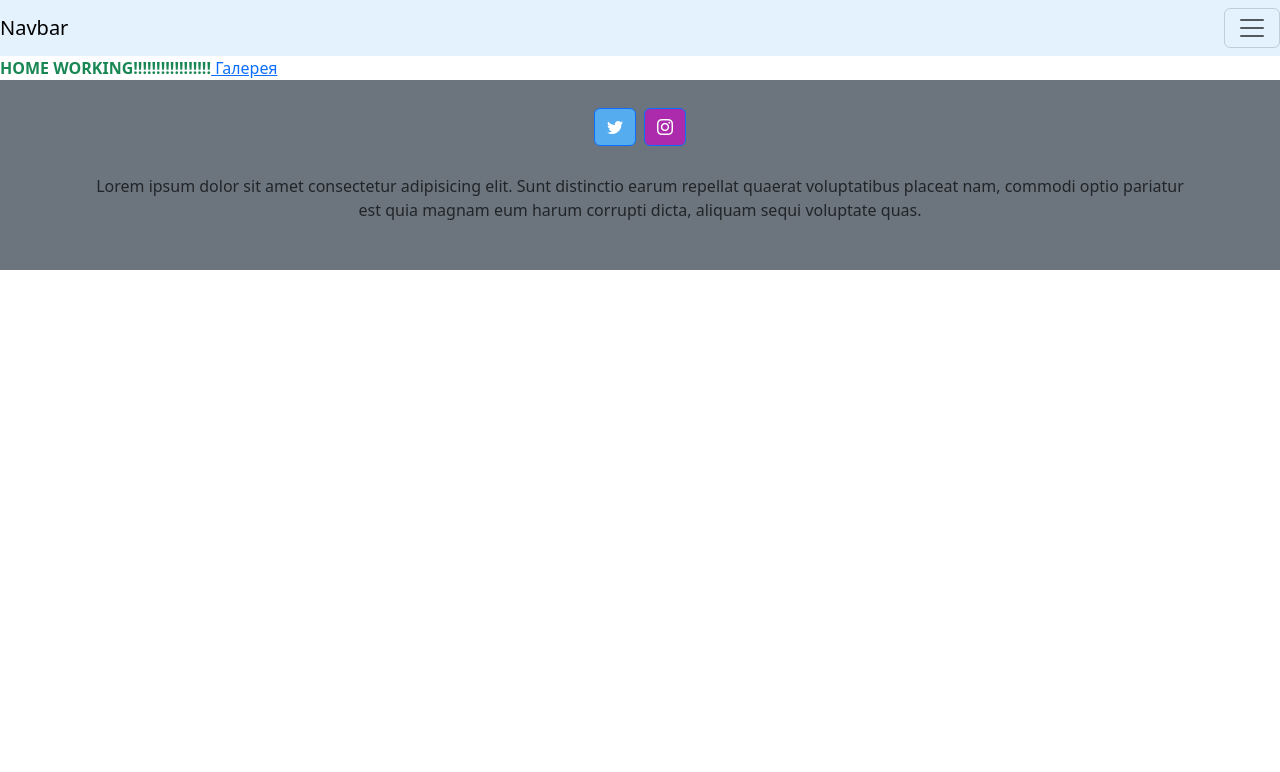
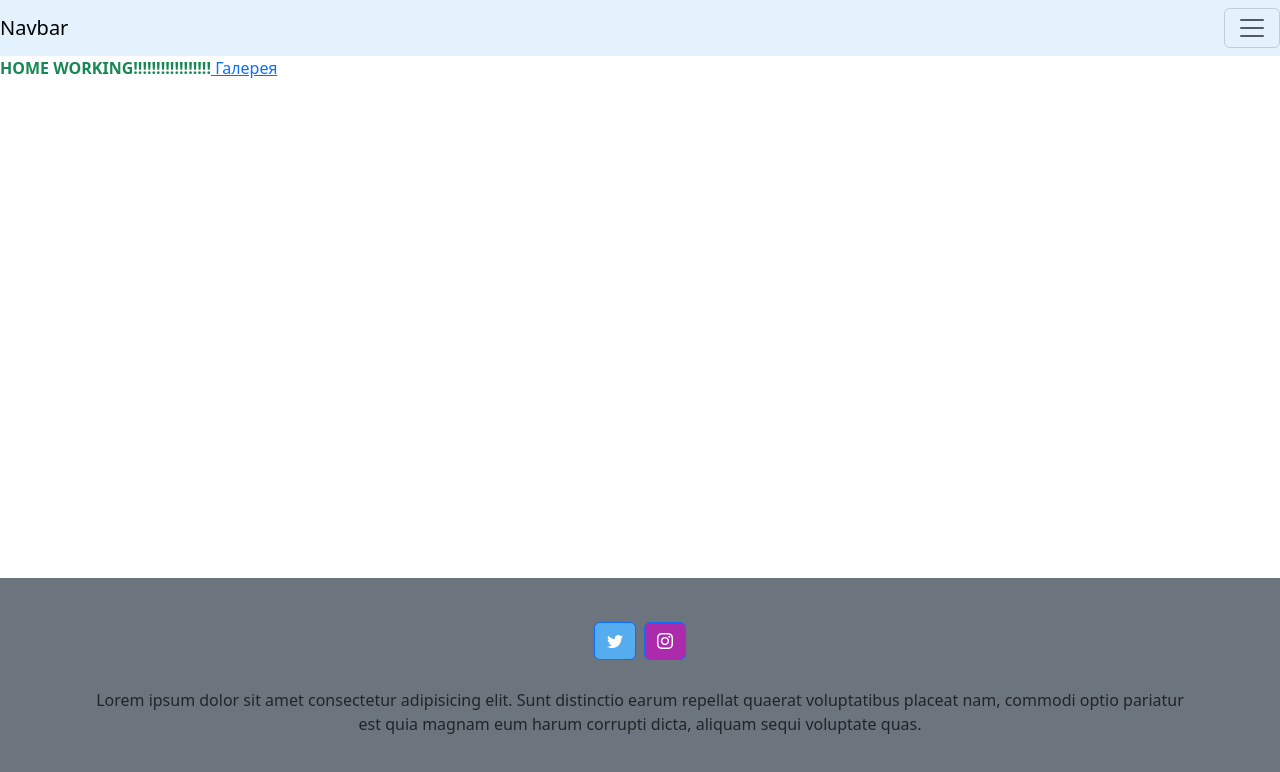
Before and after one commit to gomeliGithub/maria-project, an Angular app in the folder nest-ssr/: page /home in a window 1280 px wide. Shown: the top 772 px of the page. Built offline with nearby package versions, Linux system fonts and the light colour scheme.

Commit message:
First Commit

```diff
--- a/nest-ssr/src/app/app.component.html
+++ b/nest-ssr/src/app/app.component.html
@@ -31,7 +31,7 @@
     </div>
 </nav>
 <router-outlet></router-outlet>
-<footer class="bg-secondary text-center">
+<footer class="footer w-100 py-3 position-absolute bottom-0 start-50 translate-middle-x bg-secondary text-center">
     <div class="container p-4">
         <section class="mb-4">
             <a class="btn btn-primary btn-floating m-1" style="background-color: #55acee" href="#!" role="button">
```
